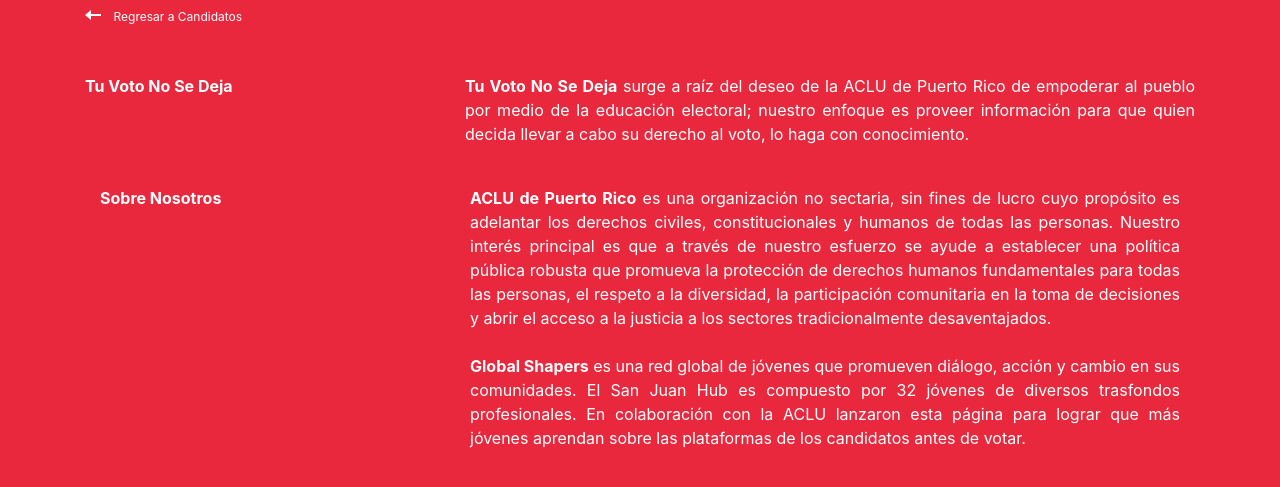
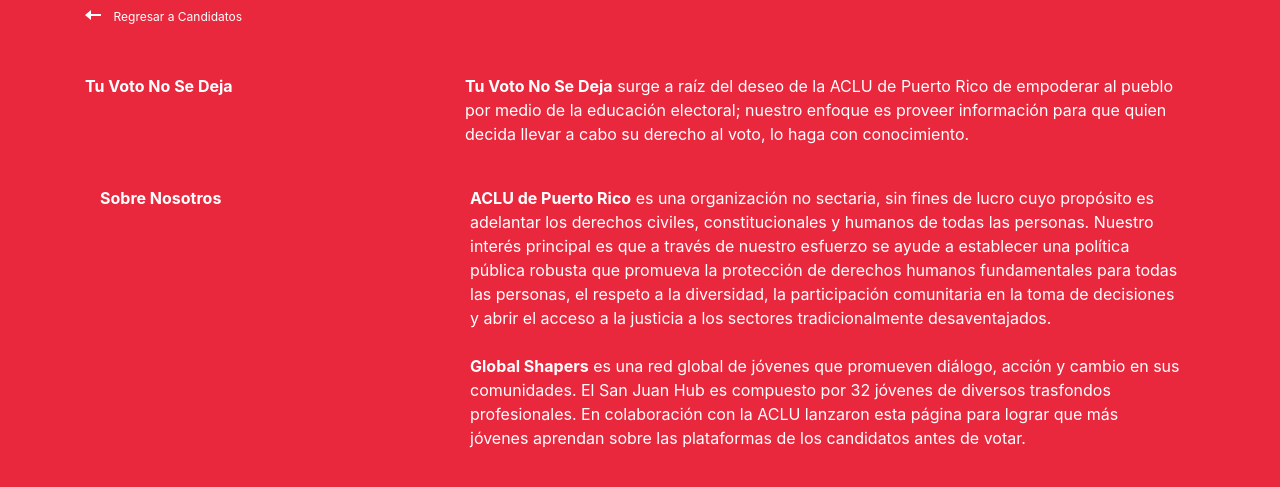
Before and after one commit to Global-Shapers-San-Juan/tuvotonosedeja, a PHP site: page /about.html in a window 1280 px wide. Shown: the part 102-589 px from the top of the page. Run offline with PHP 8.4, Linux system fonts and the light colour scheme; some libraries are stand-ins or nearby versions.

Commit message:
Removed text-justify in about

```diff
--- a/main.css
+++ b/main.css
@@ -113,13 +113,13 @@
 
 /* ABOUT */
 .TVNSD {
-  text-align: justify;
+  /* text-align: justify; */
   padding-top: 40px;
   color: #fff;
 
 }
 .about {
-  text-align: justify;
+  /* text-align: justify; */
   padding-top: 40px;
   color: #fff;
 }
```
